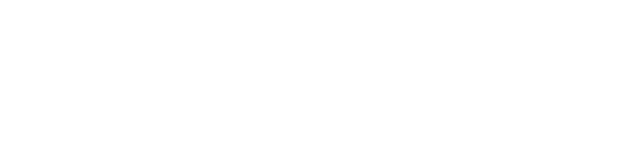
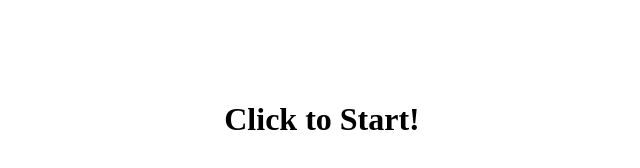
Before and after one commit to kentem-sh-maehata/MyTypingGame, a website: page index.html in a window 1280 px wide. Shown: the whole page, without its empty margins (318-958 px from the left). Drawn offline with Linux system fonts and the light colour scheme.

Commit message:
要素の配置

```diff
--- a/index.html
+++ b/index.html
@@ -1,13 +1,17 @@
 <!DOCTYPE html>
 <html lang="ja">
 <head>
-    <meta charset="UTF-8">
-    <meta name="viewport" content="width=device-width, initial-scale=1.0">
-    <title>Document</title>
-    <link rel="stylesheet" href="style.css">
+	<meta charset="UTF-8">
+	<meta name="viewport" content="width=device-width, initial-scale=1.0">
+	<title>Document</title>
+	<link rel="stylesheet" href="style.css">
 </head>
 <body>
+	<main>
+		<h1 id="word">Click to Start!</h1>
 
-    <script src="main.js"></script>
+	</main>
+
+	<script src="main.js"></script>
 </body>
 </html>
--- /dev/null
+++ b/style.scss
@@ -0,0 +1,11 @@
+main{
+  #word{
+    text-align: center;
+    position: fixed;
+    top: 0;
+    right: 0;
+    bottom: 0;
+    left: 0;
+    padding-top: 80px;
+  }
+}
```
Also changed, not shown: style.css, 1 other file.
